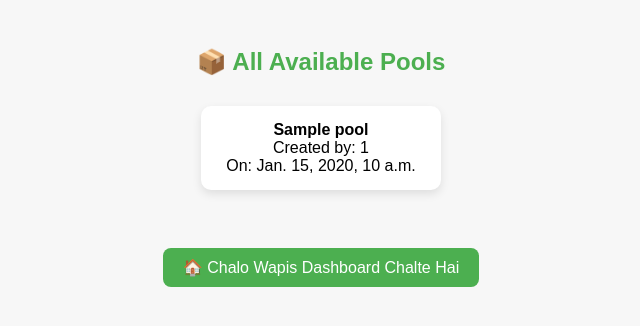
After one commit to Anjan-Kumar-Sahoo/FinSplit, a Django app: page /all-pools/ in a window 1280 px wide. The commit adds this page. Shown: the top 326 px of the page, without its empty margins (319-959 px from the left). Run offline with Django 5.2, Linux system fonts and the light colour scheme; tables that the repository leaves empty hold one stand-in row (values such as "Sample post").

Commit message:
Added Show pool and users & Added a button back to dashboard

```diff
--- a/core/templates/core/add_expense.html
+++ b/core/templates/core/add_expense.html
@@ -65,6 +65,8 @@
     <button type="submit" class="btn">Add Expense</button>
   </form>
 
+  <a href="/" style="display:inline-block;background-color:#4CAF50;color:white;padding:10px 16px;text-decoration:none;border-radius:8px;margin-top:20px;font-weight:bold;transition:background-color 0.3s ease;">🏠 Chalo Wapis Dashboard Chalte Hai</a>
+
   <div id="response"></div>
 
   <script>
--- a/core/templates/core/add_pool_member.html
+++ b/core/templates/core/add_pool_member.html
@@ -41,7 +41,13 @@
       <button type="submit">Add Member</button>
     </form>
     <div id="response"></div>
+    <a href="/all-pools/" class="btn">📦 View All Pools</a>
+
   </div>
+
+  <a href="/" style="display:inline-block;background-color:#4CAF50;color:white;padding:10px 16px;text-decoration:none;border-radius:8px;margin-top:20px;font-weight:bold;transition:background-color 0.3s ease;">🏠 Chalo Wapis Dashboard Chalte Hai</a>
+
+
   <script>
     async function submitForm(e) {
       e.preventDefault();
--- a/core/templates/core/create_pool.html
+++ b/core/templates/core/create_pool.html
@@ -42,6 +42,10 @@
     </form>
     <div id="response"></div>
   </div>
+
+  <a href="/" style="display:inline-block;background-color:#4CAF50;color:white;padding:10px 16px;text-decoration:none;border-radius:8px;margin-top:20px;font-weight:bold;transition:background-color 0.3s ease;">🏠 Chalo Wapis Dashboard Chalte Hai</a>
+
+
   <script>
     async function submitForm(e) {
       e.preventDefault();
--- a/core/templates/core/create_user.html
+++ b/core/templates/core/create_user.html
@@ -40,6 +40,9 @@
       <button type="submit">Create</button>
     </form>
     <div id="response"></div>
+
+    <a href="/all-users/" class="btn">👥 View All Users</a>
+
   </div>
   <script>
     async function submitForm(e) {
--- a/core/templates/core/pool_summary.html
+++ b/core/templates/core/pool_summary.html
@@ -20,6 +20,9 @@
     <input type="number" id="pool_id" required>
     <button type="submit" class="btn">Get Summary</button>
   </form>
+
+<a href="/" style="display:inline-block;background-color:#4CAF50;color:white;padding:10px 16px;text-decoration:none;border-radius:8px;margin-top:20px;font-weight:bold;transition:background-color 0.3s ease;">🏠 Chalo Wapis Dashboard Chalte Hai</a>
+
 
   <div id="pool-summary-output"></div>
 
--- a/core/templates/core/settle_dues.html
+++ b/core/templates/core/settle_dues.html
@@ -25,6 +25,9 @@
 
     <button type="submit" class="btn">Settle</button>
   </form>
+
+<a href="/" style="display:inline-block;background-color:#4CAF50;color:white;padding:10px 16px;text-decoration:none;border-radius:8px;margin-top:20px;font-weight:bold;transition:background-color 0.3s ease;">🏠 Chalo Wapis Dashboard Chalte Hai</a>
+
 
   <div id="settle-output"></div>
 
--- /dev/null
+++ b/core/templates/core/show_pools.html
@@ -0,0 +1,49 @@
+<!DOCTYPE html>
+<html lang="en">
+<head>
+  <meta charset="UTF-8">
+  <title>All Pools - FinSplit</title>
+  <style>
+    body {
+      font-family: sans-serif;
+      background-color: #f7f7f7;
+      padding: 20px;
+      text-align: center;
+    }
+    h2 {
+      color: #4CAF50;
+    }
+    .pool-card {
+      display: inline-block;
+      background: white;
+      padding: 15px 25px;
+      margin: 10px;
+      border-radius: 10px;
+      box-shadow: 0 4px 10px rgba(0,0,0,0.1);
+    }
+    .btn {
+      margin-top: 30px;
+      display: inline-block;
+      background: #4CAF50;
+      color: white;
+      padding: 10px 20px;
+      text-decoration: none;
+      border-radius: 8px;
+    }
+  </style>
+</head>
+<body>
+  <h2>📦 All Available Pools</h2>
+  {% for pool in pools %}
+    <div class="pool-card">
+      <strong>{{ pool.name }}</strong><br>
+      Created by: {{ pool.created_by.upi_id }}<br>
+      On: {{ pool.created_at }}
+    </div>
+  {% empty %}
+    <p>No pools created yet.</p>
+  {% endfor %}
+  <br><br>
+  <a href="/" class="btn">🏠 Chalo Wapis Dashboard Chalte Hai</a>
+</body>
+</html>
--- a/core/templates/core/user_summary.html
+++ b/core/templates/core/user_summary.html
@@ -20,6 +20,7 @@
     <input type="text" id="upi_id" placeholder="e.g., ak@upi" required>
     <button type="submit" class="btn">Get Summary</button>
   </form>
+  <a href="/" style="display:inline-block;background-color:#4CAF50;color:white;padding:10px 16px;text-decoration:none;border-radius:8px;margin-top:20px;font-weight:bold;transition:background-color 0.3s ease;">🏠 Chalo Wapis Dashboard Chalte Hai</a>
 
   <div id="summary-output"></div>
 
--- a/core/urls.py
+++ b/core/urls.py
@@ -19,6 +19,8 @@ urlpatterns = [
     path('create-user-form/', views.create_user_page),
     path('create-pool-form/', views.create_pool_page),
     path('add-pool-member-form/', views.add_pool_member_page),
+    path('all-pools/', views.show_all_pools, name='show_all_pools'),
+    path('all-users/', views.show_all_users, name='show_all_users'),
 
 
 ]
--- a/core/views.py
+++ b/core/views.py
@@ -300,3 +300,11 @@ def create_pool_page(request):
 
 def add_pool_member_page(request):
     return render(request, 'core/add_pool_member.html')
+
+def show_all_pools(request):
+    pools = Pool.objects.all()
+    return render(request, 'core/show_pools.html', {'pools': pools})
+
+def show_all_users(request):
+    users = User.objects.all()
+    return render(request, 'core/show_users.html', {'users': users})
```
Also changed, not shown: core/templates/core/home.html (+9 -3 lines), core/templates/core/show_users.html (added, +48 -0 lines).
